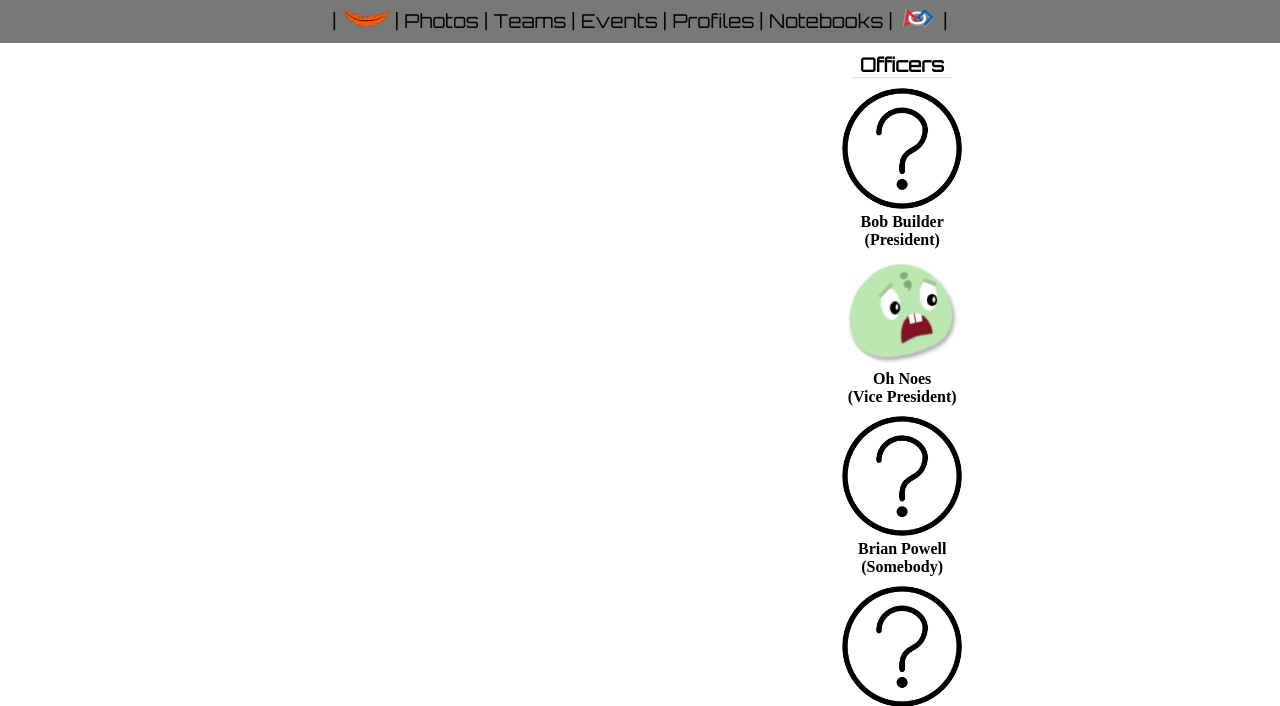
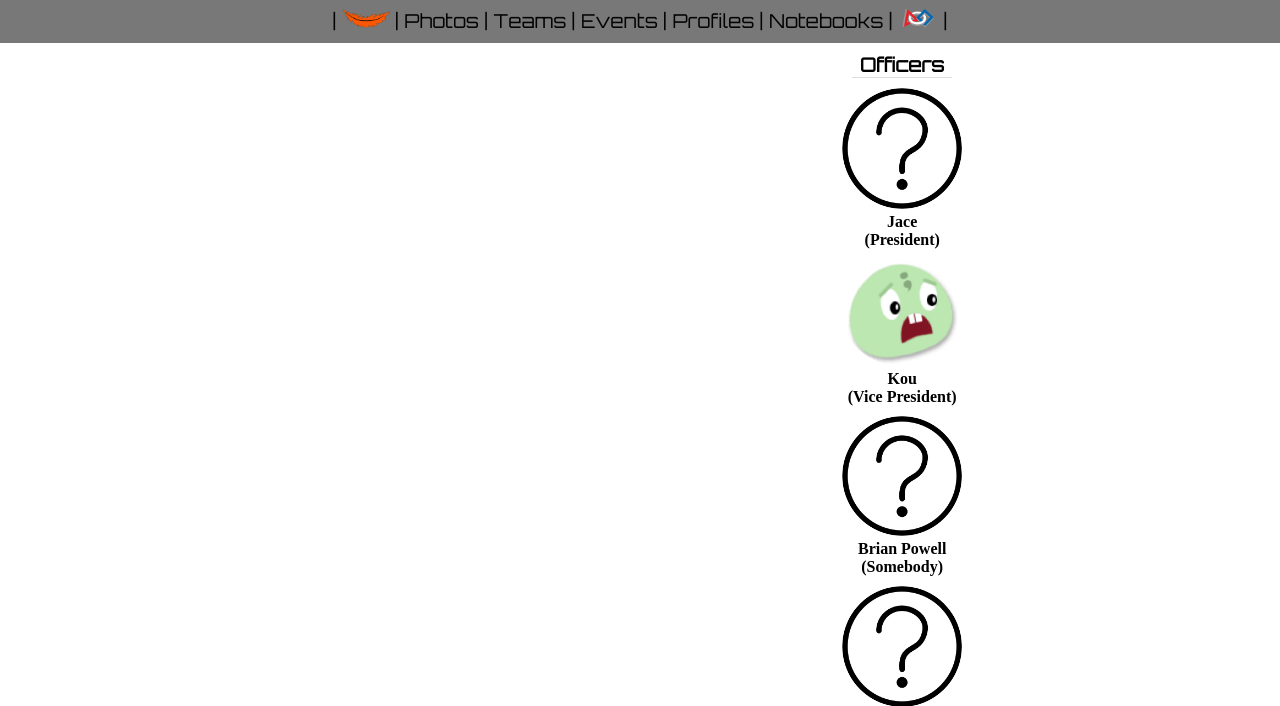
Before and after one commit to TheAmazingBrianPowell/Robotics-Website, a PHP site: page / in a window 1280 px wide. Shown: the part 147-853 px from the top of the page. Run offline with PHP 8.4, Linux system fonts and the light colour scheme.

Commit message:
Update index.php

```diff
--- a/index.php
+++ b/index.php
@@ -91,15 +91,14 @@
         <!-- Image and link to Officers profile page with caption -->
         <figure>
           <a href = "profiles/2019-2020/Brian-Powell">
-            <!-- It hurts a lot to put a blank alt attribute here, but I don't want the text to just repeat itself with the figcaption having the same content. '-->
             <img src = "resources/placeholder.png" alt = "">
-            <figcaption>Bob&nbspBuilder<br>(President)</figcaption>
+            <figcaption>Jace<br>(President)</figcaption>
           </a>
         </figure>
         <figure>
           <a href = "profiles/2019-2020/Brian-Powell">
             <img src = "resources/ohnoes.jpg" alt = "">
-            <figcaption>Oh&nbspNoes<br>(Vice&nbspPresident)</figcaption>
+            <figcaption>Kou<br>(Vice&nbspPresident)</figcaption>
           </a>
         </figure>
         <figure>
@@ -129,7 +128,7 @@
         <figure>
           <a href = "profiles/2019-2020/Brian-Powell">
             <img src = "resources/placeholder.png" alt = "">
-            <figcaption>Brian&nbspPowell<br>(Somebody)</figcaption>
+            <figcaption>Brian&nbspPowell<br>(Website&nbspManager)</figcaption>
           </a>
         </figure>
       </section>
```
